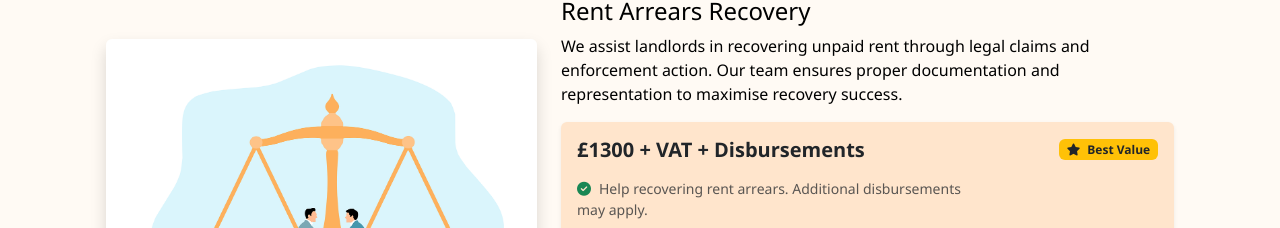
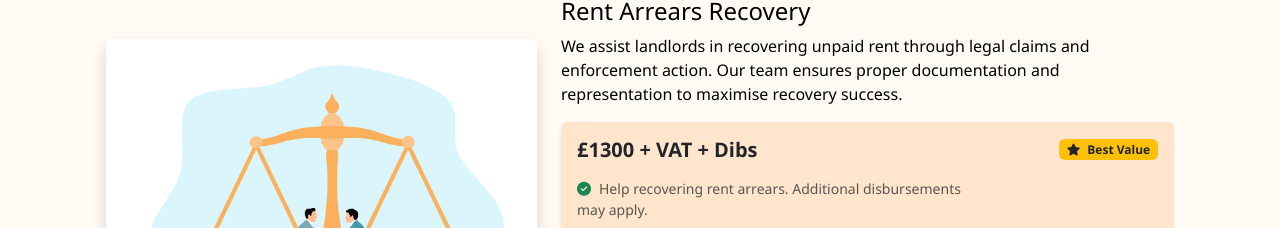
Before and after one commit to JYOTHIKONDUPALLY/eviction-solicitors-co, a plain HTML site: page services.html in a window 1280 px wide. Shown: the part 2471-2699 px from the top of the page. Drawn offline with nearby package versions, Linux system fonts and the light colour scheme.

Commit message:
change to Dibs

```diff
--- a/services.html
+++ b/services.html
@@ -623,7 +623,7 @@
           </div>
           <div class="pricing-box p-3 rounded shadow-sm">
             <div class="d-flex justify-content-between align-items-center mb-3">
-              <h5 class="text-dark fw-bold mb-0"> £1300 + VAT + Disbursements</h5>
+              <h5 class="text-dark fw-bold mb-0"> £1300 + VAT + Dibs</h5>
               <span class="badge bg-warning text-dark"> <i class="fas fa-star me-1"></i> Best Value</span>
             </div>
             <p class="small mb-0 text-muted"><i class="fas fa-check-circle text-success me-2"></i>Help recovering rent arrears. Additional disbursements may apply.</p>
```
